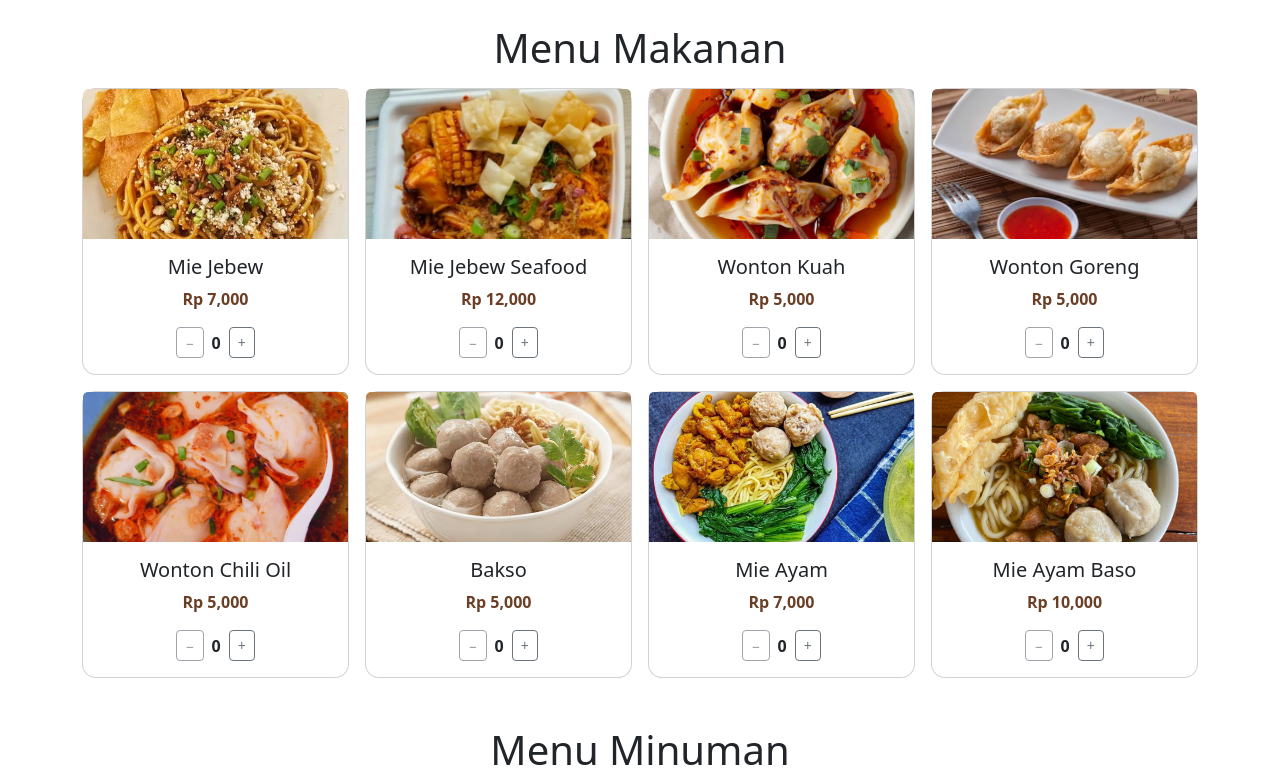
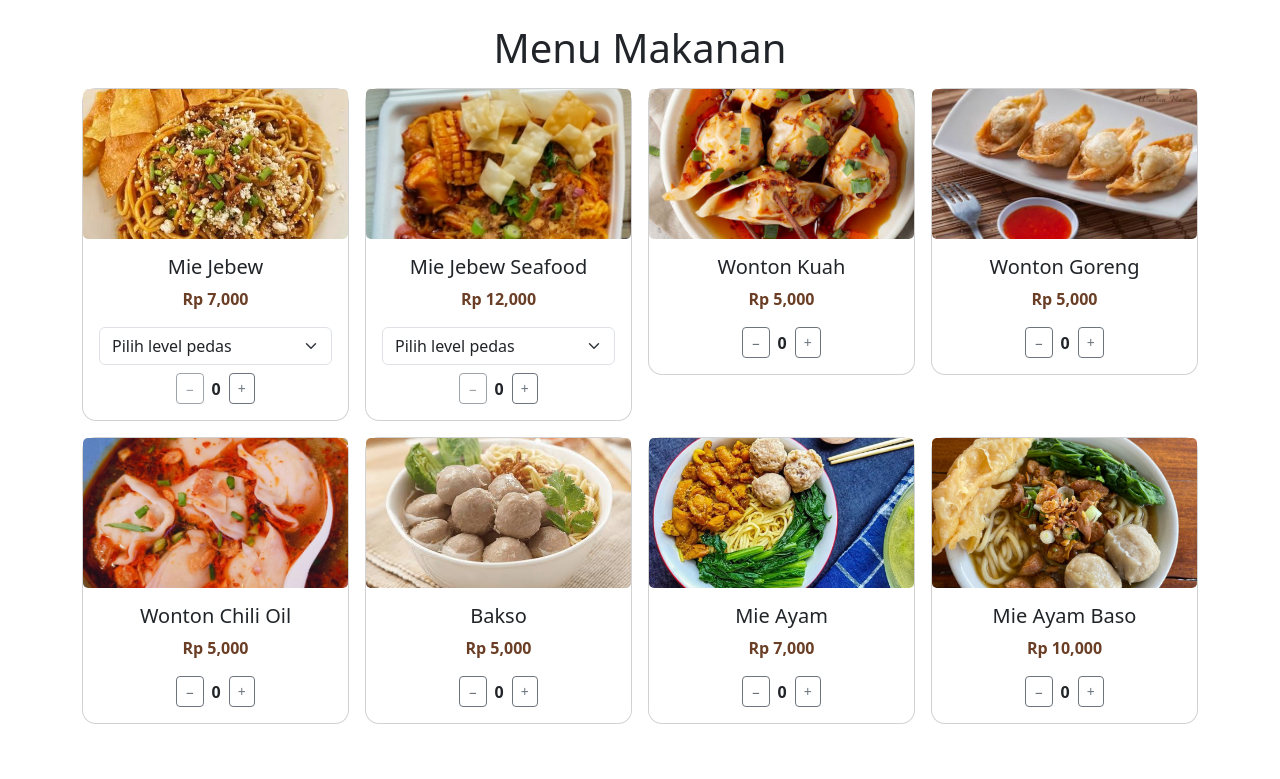
Before and after one commit to Celengmu/Trimo-Lowung, a React (Vite) app: page /menu in a window 1280 px wide. Shown: the top 779 px of the page. Built offline with nearby package versions, Linux system fonts and the light colour scheme.

Commit message:
update src/components/MenuList.jsx

```diff
--- a/src/components/MenuList.jsx
+++ b/src/components/MenuList.jsx
@@ -1,28 +1,31 @@
 import { Card, Button, Badge } from "react-bootstrap"
 import { motion } from "framer-motion"
 import { useCart } from "../context/CartContext"
-import { useState, useEffect } from "react"
+import { useState } from "react"
 
 export default function MenuList({ data }) {
   const { cart, addItem, increase, decrease } = useCart()
-  const [popIds, setPopIds] = useState([])
+  const [selectedLevel, setSelectedLevel] = useState({})
 
-  const getQty = (id) => {
-    const item = cart.find(i => i.id === id)
+  const getQty = (id, level) => {
+    const item = cart.find(i => i.id === `${id}-${level}`)
     return item ? item.qty : 0
   }
 
-  useEffect(() => {
-    if (cart.length === 0) return
-    cart.forEach(item => {
-      if (item.qty > 0 && !popIds.includes(item.id)) {
-        setPopIds(ids => [...ids, item.id])
-        setTimeout(() => {
-          setPopIds(ids => ids.filter(i => i !== item.id))
-        }, 300)
+  const handleAdd = (item) => {
+    const level = item.levels ? selectedLevel[item.id] : null
+
+    if (item.levels && !level) {
+      alert("Pilih level pedas dulu")
+      return
     }
+
+    addItem({
+      ...item,
+      level,
+      id: item.levels ? `${item.id}-${level}` : item.id
     })
-  }, [cart])
+  }
 
   return (
     <div className="row g-3">
@@ -31,22 +34,23 @@ export default function MenuList({ data }) {
           <motion.div
             initial={{ opacity: 0, y: 20 }}
             animate={{ opacity: 1, y: 0 }}
-            transition={{ duration: 0.3, delay: index * 0.05 }}
+            transition={{ delay: index * 0.05 }}
           >
             <Card className="menu-card h-100">
               <div style={{ position: "relative" }}>
                 <Card.Img
-                  variant="top"
                   src={item.image}
                   style={{ height: 150, objectFit: "cover" }}
                 />
-                {getQty(item.id) > 0 && (
+
+                {item.levels &&
+                  getQty(item.id, selectedLevel[item.id]) > 0 && (
                     <Badge
                       bg="danger"
                       pill
-                    className={`position-absolute top-0 start-100 translate-middle badge-pop`}
+                      className="position-absolute top-0 start-100 translate-middle"
                     >
-                    {getQty(item.id)}
+                      {getQty(item.id, selectedLevel[item.id])}
                     </Badge>
                   )}
               </div>
@@ -57,22 +61,55 @@ export default function MenuList({ data }) {
                   Rp {item.price.toLocaleString()}
                 </p>
 
+                {/* LEVEL PEDAS */}
+                {item.levels && (
+                  <select
+                    className="form-select mb-2"
+                    value={selectedLevel[item.id] || ""}
+                    onChange={(e) =>
+                      setSelectedLevel({
+                        ...selectedLevel,
+                        [item.id]: e.target.value
+                      })
+                    }
+                  >
+                    <option value="">Pilih level pedas</option>
+                    {item.levels.map((lvl, i) => (
+                      <option key={i} value={lvl}>
+                        {lvl}
+                      </option>
+                    ))}
+                  </select>
+                )}
+
                 <div className="d-flex justify-content-center align-items-center gap-2">
                   <Button
                     size="sm"
                     variant="outline-secondary"
-                    onClick={() => decrease(item.id)}
-                    disabled={getQty(item.id) === 0}
+                    onClick={() =>
+                      decrease(
+                        item.levels
+                          ? `${item.id}-${selectedLevel[item.id]}`
+                          : item.id
+                      )
+                    }
+                    disabled={
+                      item.levels && !selectedLevel[item.id]
+                    }
                   >
                     −
                   </Button>
 
-                  <strong>{getQty(item.id)}</strong>
+                  <strong>
+                    {item.levels
+                      ? getQty(item.id, selectedLevel[item.id])
+                      : getQty(item.id)}
+                  </strong>
 
                   <Button
                     size="sm"
                     variant="outline-secondary"
-                    onClick={() => addItem(item)}
+                    onClick={() => handleAdd(item)}
                   >
                     +
                   </Button>
```
Lines whose indentation alone changed are shown as unchanged.
